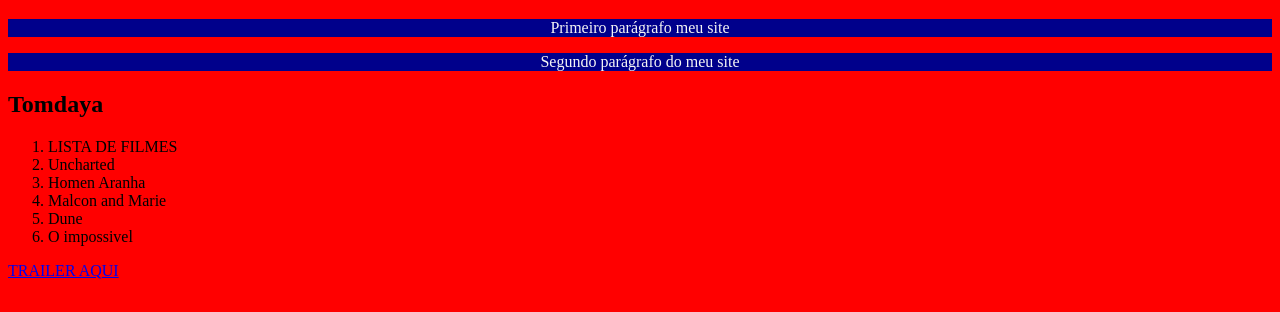
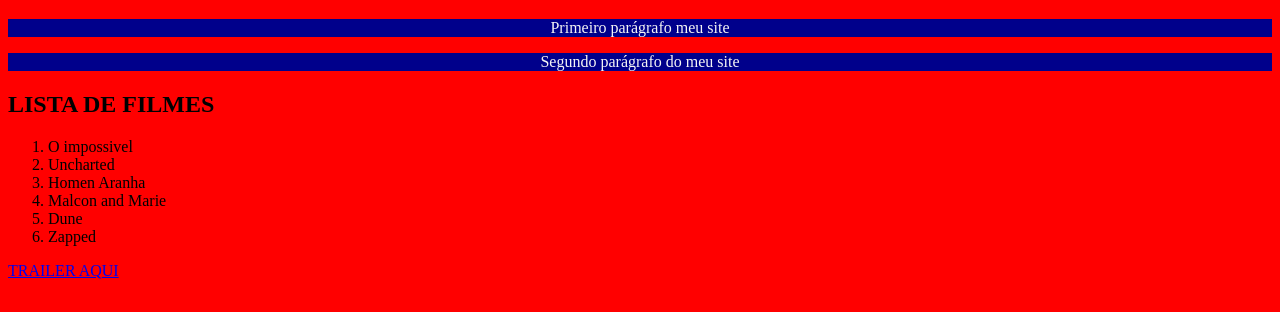
Before and after one commit to geovannandrade/site-da-geo, a plain HTML site: page index.html in a window 1280 px wide. Shown: the part 369-681 px from the top of the page. Drawn offline with Linux system fonts and the light colour scheme.

Commit message:
Update index.html

```diff
--- a/index.html
+++ b/index.html
@@ -24,14 +24,14 @@
 <h1>Titulo principal do site da Geo</h1>
 <p>Primeiro parágrafo meu site</p>
 <p>Segundo parágrafo do meu site</p>
-<h2>Tomdaya</h2>
+<h2>LISTA DE FILMES</h2>
 <ol>
-	<li>LISTA DE FILMES</li>
+	<li>O impossivel</li>
 	<li>Uncharted</li>
 	<li>Homen Aranha</li>
 	<li>Malcon and Marie</li>
 	<li>Dune</li>
-	<li>O impossivel</li>
+	<li>Zapped</li>
 </ol>
  <a href="https://youtu.be/bHzGeci_8wc">TRAILER AQUI</a>
 <br><br><br>
```
